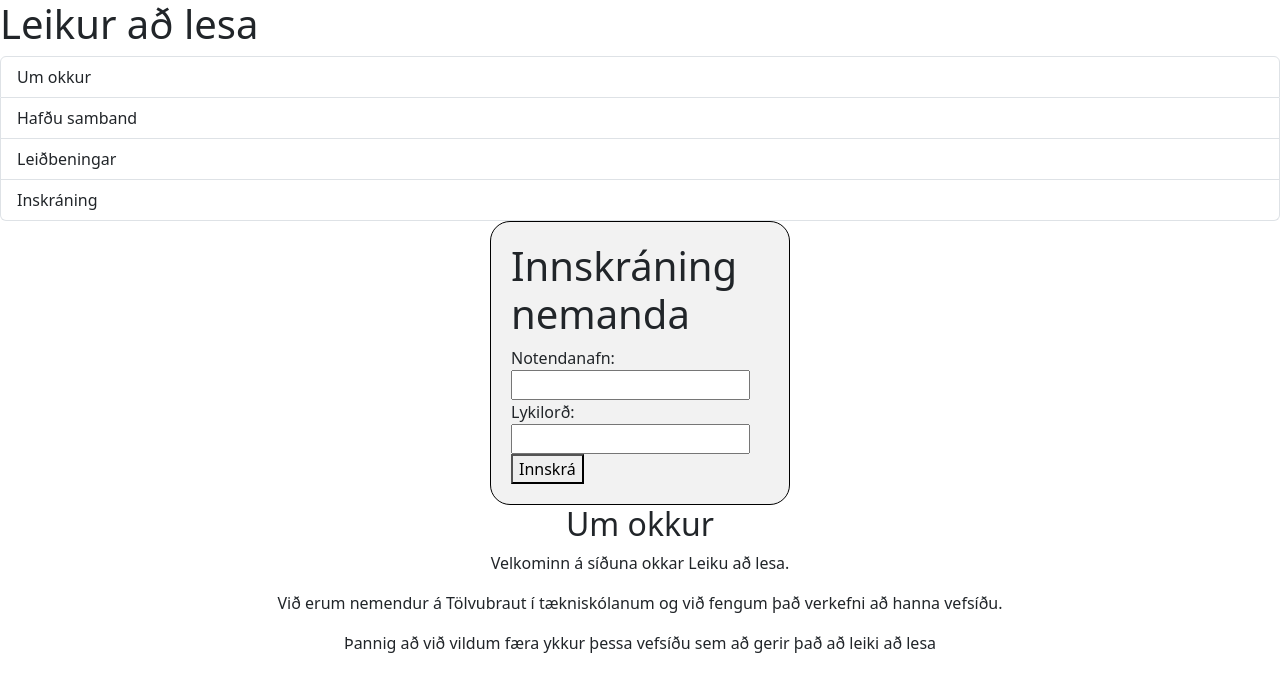
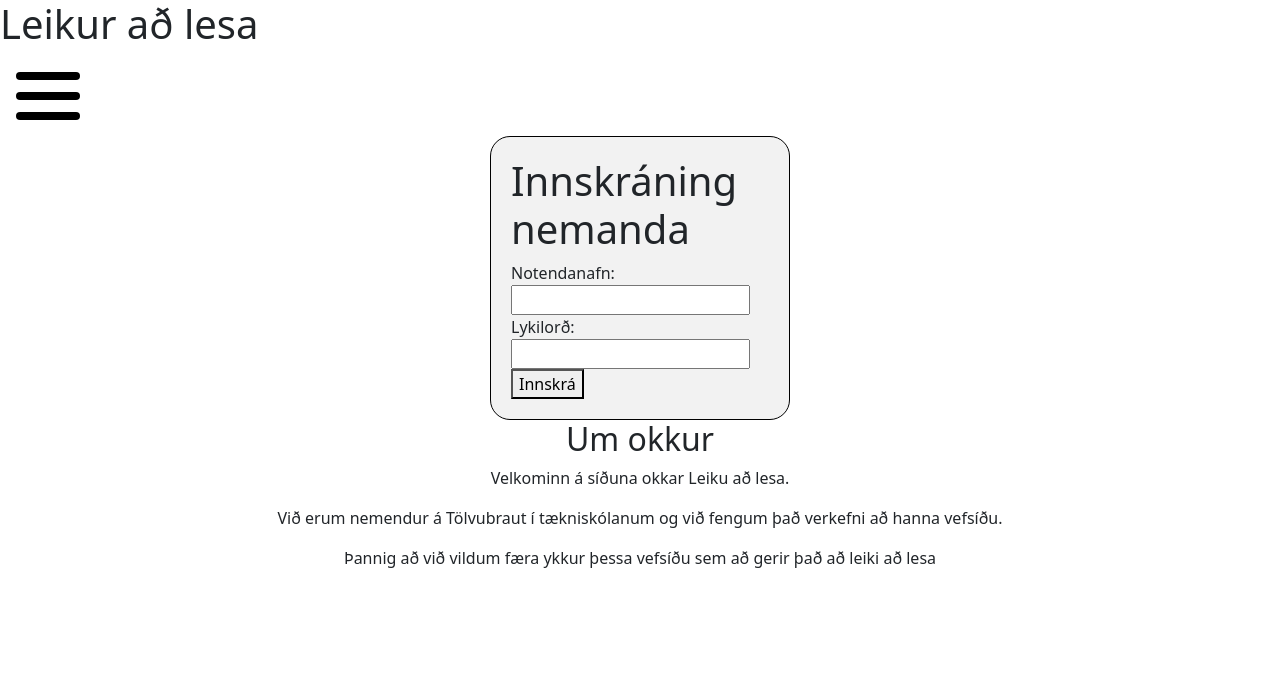
Before and after one commit to LeikuradLesa/vefApp, a React (Vite) app in the folder vefsida/: page / in a window 1280 px wide. Shown: the top 692 px of the page. Built offline with nearby package versions, Linux system fonts and the light colour scheme.

Commit message:
burger menu virkar en lítur illa út

```diff
--- a/vefsida/src/App.tsx
+++ b/vefsida/src/App.tsx
@@ -1,8 +1,10 @@
-import ListGroup from "./components/ListGroup";
+//import ListGroup from "./components/ListGroup";
 
 import Login from "./components/Login";
 
 import AboutUs from "./components/about-us";
+
+import Navbar from "./components/navbar";
 
 function App() {
   let items = ["Um okkur", "Hafðu samband", "Leiðbeningar", "Inskráning"];
@@ -11,8 +13,8 @@
     console.log(item);
   };
   return (
-    <div>
-      <ListGroup
+    <div className="App">
+      <Navbar
         items={items}
         heading="Leikur að lesa"
         onSelectItem={handleSelectectItem}
@@ -20,7 +22,6 @@
       <Login></Login>
       <AboutUs></AboutUs>
     </div>
-
   );
 }
 
--- a/vefsida/src/components/ListGroup.tsx
+++ b/vefsida/src/components/ListGroup.tsx
@@ -8,10 +8,19 @@
 
 function ListGroup({ items, heading, onSelectItem }: Props) {
   const [selectedIndex, setSelectedIndex] = useState(-1);
+  const [isShown, setIsShown] = useState(false);
 
   return (
     <>
-      <h1>{heading}</h1>
+      <div className="App">
+        <button
+          onMouseEnter={() => setIsShown(true)}
+          onMouseLeave={() => setIsShown(false)}
+        >
+          Hover over me!
+        </button>
+        {isShown && (
+          <div>
             {items.length === 0 && <p>No items</p>}
             <ul className="list-group">
               {items.map((item, index) => (
@@ -31,6 +40,10 @@
                 </li>
               ))}
             </ul>
+          </div>
+        )}
+      </div>
+      <h1>{heading}</h1>
     </>
   );
 }
--- /dev/null
+++ b/vefsida/src/components/navbar.css
@@ -0,0 +1,69 @@
+*{
+    margin: 0;
+    box-sizing: 0;
+}
+nav{
+    width: 100%;
+    height: 5em;
+    display: flex;
+    justify-content: flex-start;
+    padding: 1em;
+}
+
+.burger-menu {
+    height: 100%;
+    width: 4em;
+    display: flex;
+    flex-direction: column;
+    align-items: flex-start;
+    justify-content: space-between;
+    cursor: pointer;
+}
+
+.burger-bar{
+    width: 4em;
+    height: 0.5em;
+    background-color: black;
+    border-radius: 0.5em;
+}
+
+.menu {
+    width: 50%;
+    height: 100vh;
+    background-color: grey;
+    position: absolute;
+    top: 0;
+    z-index: -1;
+
+}
+
+
+.hidden {
+    display: none;
+}
+
+
+.visible {
+    display: inherit;
+}
+
+
+.burger-bar.clicked:nth-child(1){
+    transform: rotate(45deg) translate(0.75em, 1.25em);
+    transition: ease-out 0.5s;
+}
+
+.burger-bar.clicked:nth-child(2){
+    transform: scale(0.1);
+    transition: ease-out 0.5s;
+}
+
+.burger-bar.clicked:nth-child(3){
+    transform: rotate(135deg) translate(-0.5em, 1em);
+    transition: ease-out 0.5s;
+}
+
+.burger-bar.unclicked{
+    transform: rotate(0) translate(0);
+    transition: cubic-bezier(0.175, 0.885, 0.32, 1.275) 0.5s;
+}
--- /dev/null
+++ b/vefsida/src/components/navbar.tsx
@@ -0,0 +1,66 @@
+import { useState } from "react";
+import "./navbar.css";
+
+interface Props {
+  items: string[];
+  heading: string;
+  onSelectItem: (item: string) => void;
+}
+
+const Navbar = ({ items, heading, onSelectItem }: Props) => {
+  const [selectedIndex, setSelectedIndex] = useState(-1);
+
+  const [burger_class, setBurgerClass] = useState("burger-bar unclicked");
+  const [menu_class, setMenuClass] = useState("menu hidden");
+  const [isMenuClicked, setIsMenuClicked] = useState(false);
+
+  const updateMenu = () => {
+    setIsMenuClicked(!isMenuClicked);
+
+    if (!isMenuClicked) {
+      setBurgerClass("burger-bar clicked");
+      setMenuClass("menu visible");
+    } else {
+      setBurgerClass("burger-bar unclicked");
+      setMenuClass("menu hidden");
+    }
+  };
+
+  return (
+    <>
+      <h1>{heading}</h1>
+      <div>
+        <nav>
+          <div className="burger-menu" onClick={updateMenu}>
+            <div className={burger_class}></div>
+            <div className={burger_class}></div>
+            <div className={burger_class}></div>
+          </div>
+        </nav>
+        <div className={menu_class}>
+          {items.length === 0 && <p>No items</p>}
+          <ul className="list-group">
+            {items.map((item, index) => (
+              <li
+                className={
+                  selectedIndex === index
+                    ? "list-group-item active"
+                    : "list-group-item"
+                }
+                key={item}
+                onClick={() => {
+                  setSelectedIndex(index);
+                  onSelectItem(item);
+                }}
+              >
+                {item}
+              </li>
+            ))}
+          </ul>
+        </div>
+      </div>
+    </>
+  );
+};
+
+export default Navbar;
```
Lines whose indentation alone changed are shown as unchanged.
